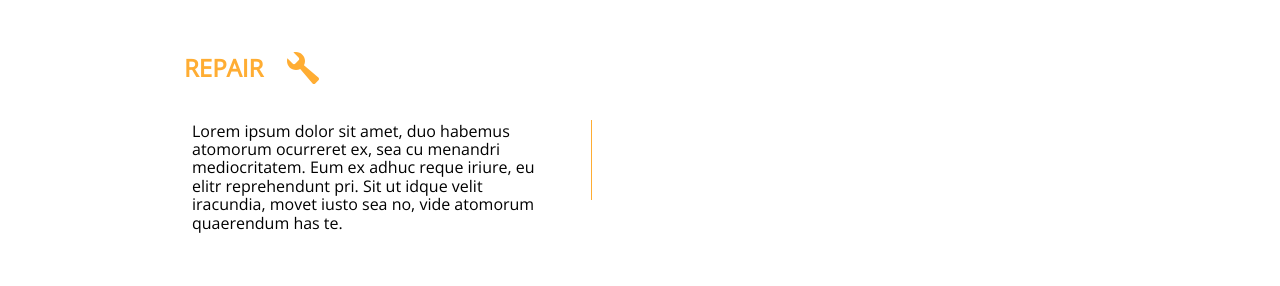
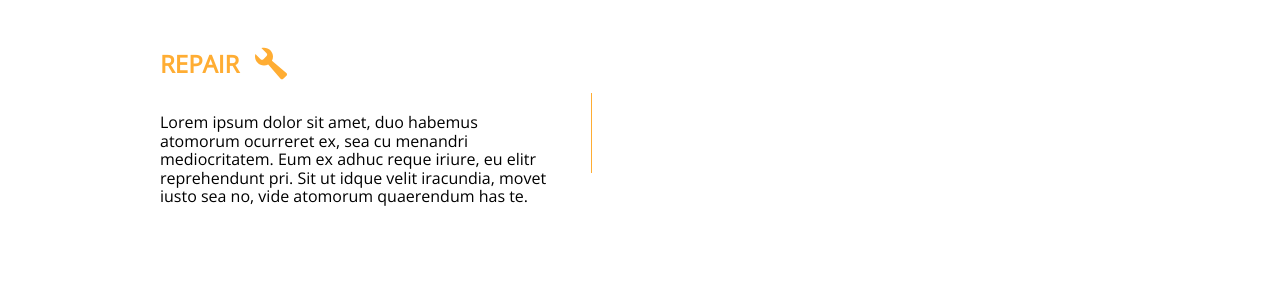
Before and after one commit to PetejStone/p-squared-remodeling, a plain HTML site: page index.html in a window 1280 px wide. Shown: the part 514-800 px from the top of the page. Drawn offline with nearby package versions, Linux system fonts and the light colour scheme.

Commit message:
fixed links

```diff
--- a/scss/components/_images.scss
+++ b/scss/components/_images.scss
@@ -18,3 +18,9 @@ aside {
 
   }
 }
+
+.sub-heading {
+  & img {
+    margin: 1em;
+  }
+}
--- a/scss/components/_layout.scss
+++ b/scss/components/_layout.scss
@@ -118,14 +118,11 @@ main {
       @include mq(medium) {
         border-bottom: none;
       }
-
     }
-
   }
   & p{
-    padding: 0px 2em 2em 2em;
+    padding: 0px 2em 2em 0em;
   }
-
 }
 
 .rebuild {
--- a/scss/components/_typography.scss
+++ b/scss/components/_typography.scss
@@ -8,7 +8,7 @@ h1 {
 h2 {
   font-family: "Open Sans";
   color: $main-color;
-  margin: 1em;
+
 }
 
 p,
```
Also changed, not shown: about.html (+1 -1 lines), contact.html (+2 -2 lines), index.html (+1 -1 lines), services.html (+1 -1 lines), css/styles.css, 1 other file.
